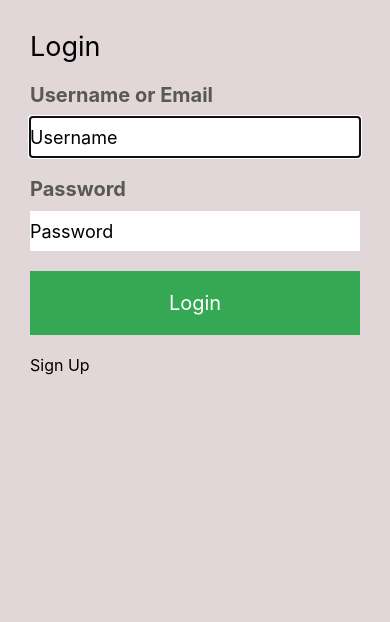
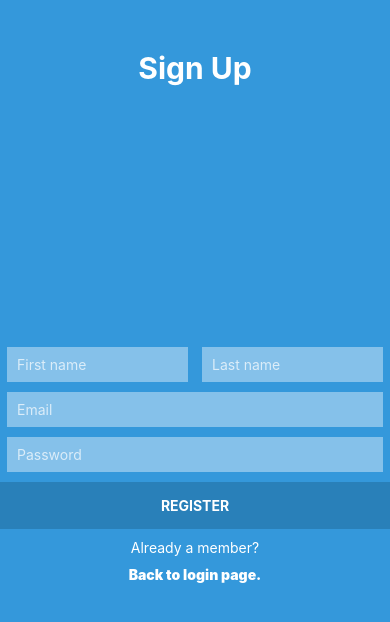
Before and after one commit to brainfrozeno00o/CS-123-Project, a React Native app: screen / in a window 390 px wide. Shown: the top 622 px of the page. Built offline with nearby package versions, Linux system fonts and the light colour scheme.

Commit message:
updated login and signup forms

```diff
--- a/App.js
+++ b/App.js
@@ -1,15 +1,11 @@
 import React, { Component } from 'react';
-import { AppRegistry } from 'react-native';
-import { Provider } from 'react-redux';
-import Application from './pages/Application';
-import store from './redux';
+import { AppRegistry, StyleSheet, Text, View } from 'react-native';
+import SignUpForm from './pages/Login/SignUpForm';
 
 export default class Gofer extends Component {
   render() {
     return (
-      <Provider store={store}>
-        <Application />
-      </Provider>
+        <SignUpForm/>
     );
   }
 }
--- /dev/null
+++ b/pages/Login/SignUpForm.js
@@ -0,0 +1,135 @@
+import React, { Component } from 'react';
+import { Alert, KeyboardAvoidingView, StyleSheet, View, TextInput, TouchableOpacity, Text, StatusBar } from 'react-native';
+
+export default class SignUpForm extends Component {
+
+	render() {
+		return (
+			<KeyboardAvoidingView
+				behavior="padding"
+				style={styles.container}>
+				<Text
+					style={styles.title}>
+					Sign Up
+				</Text>
+				<View
+					style={styles.infoContainer}>
+					<View
+						style={styles.bigNameContainer}>
+						<View
+							style={styles.smallNameContainer}>
+								<TextInput
+									placeholder="First name"
+									placeholderTextColor="rgba(255,255,255,0.7)"
+									returnKeyType="next"
+									autoCorrect={false}
+									style={styles.input}
+								/>
+						</View>
+						<View
+							style={styles.smallNameContainer}>
+								<TextInput
+									placeholder="Last name"
+									placeholderTextColor="rgba(255,255,255,0.7)"
+									returnKeyType="next"
+									autoCorrect={false}
+									style={styles.input}
+								/>
+						</View>
+					</View>
+					<TextInput
+						placeholder="Email"
+						placeholderTextColor="rgba(255,255,255,0.7)"
+						returnKeyType="next"
+						keyboardType="email-address"
+						autoCapitalize="none"
+						autoCorrect={false}
+						style={styles.input}
+					/>
+					<TextInput
+						placeholder="Password"
+						placeholderTextColor="rgba(255,255,255,0.7)"
+						returnKeyType="go"
+						secureTextEntry
+						style={styles.input}
+						ref={(input) => this.passwordInput = input}
+					/>
+					<TouchableOpacity
+						style={styles.buttonContainer}>
+						<Text
+							style={styles.buttonText}>
+							REGISTER
+						</Text>
+					</TouchableOpacity>
+					<Text
+						style={styles.signupText}>
+							Already a member?
+					</Text>
+					<TouchableOpacity
+						onPress={this.signUpPress}>
+						<Text
+							style={styles.signupTextPress}>
+							Back to login page.
+						</Text>
+					</TouchableOpacity>
+				</View>
+			</KeyboardAvoidingView>
+		);
+	}
+}
+
+const styles = StyleSheet.create ({
+	container: {
+		flex: 1,
+		backgroundColor: '#3498db'
+	},
+	title: {
+		marginTop: 50,
+		textAlign: 'center',
+		fontSize: 30,
+		fontWeight: 'bold',
+		color: '#FFF'
+	},
+	infoContainer: {
+		flex: 1,
+		justifyContent: 'center',
+		alignItems: 'stretch'
+	},
+	bigNameContainer: {
+		alignItems: 'center',
+		flexDirection: 'row',
+	},
+	smallNameContainer: {
+		flex: 1,
+		alignItems: 'stretch',
+	},
+	buttonContainer: {
+		backgroundColor: '#2980b9',
+		paddingVertical: 15
+	},
+	buttonText: {
+		textAlign: 'center',
+		color: '#FFF',
+		fontWeight: '700'
+	},
+	input: {
+		height: 35,
+		backgroundColor: 'rgba(255,255,255,0.4)',
+		marginBottom: 10,
+		color: '#FFF',
+		paddingHorizontal: 10,
+		paddingVertical: 10,
+		marginLeft: 7,
+		marginRight: 7
+	},
+	signupText: {
+		textAlign: 'center',
+		color: '#FFF',
+		paddingVertical: 10
+	},
+	signupTextPress: {
+		textAlign: 'center',
+		color: '#FFF',
+		fontWeight: '900'
+	}
+})
```
Also changed, not shown: pages/Login/Login.js (added, +53 -0 lines), pages/Login/LoginForm.js (added, +86 -0 lines), pages/Images/feelsgoodman.jpg (added).
